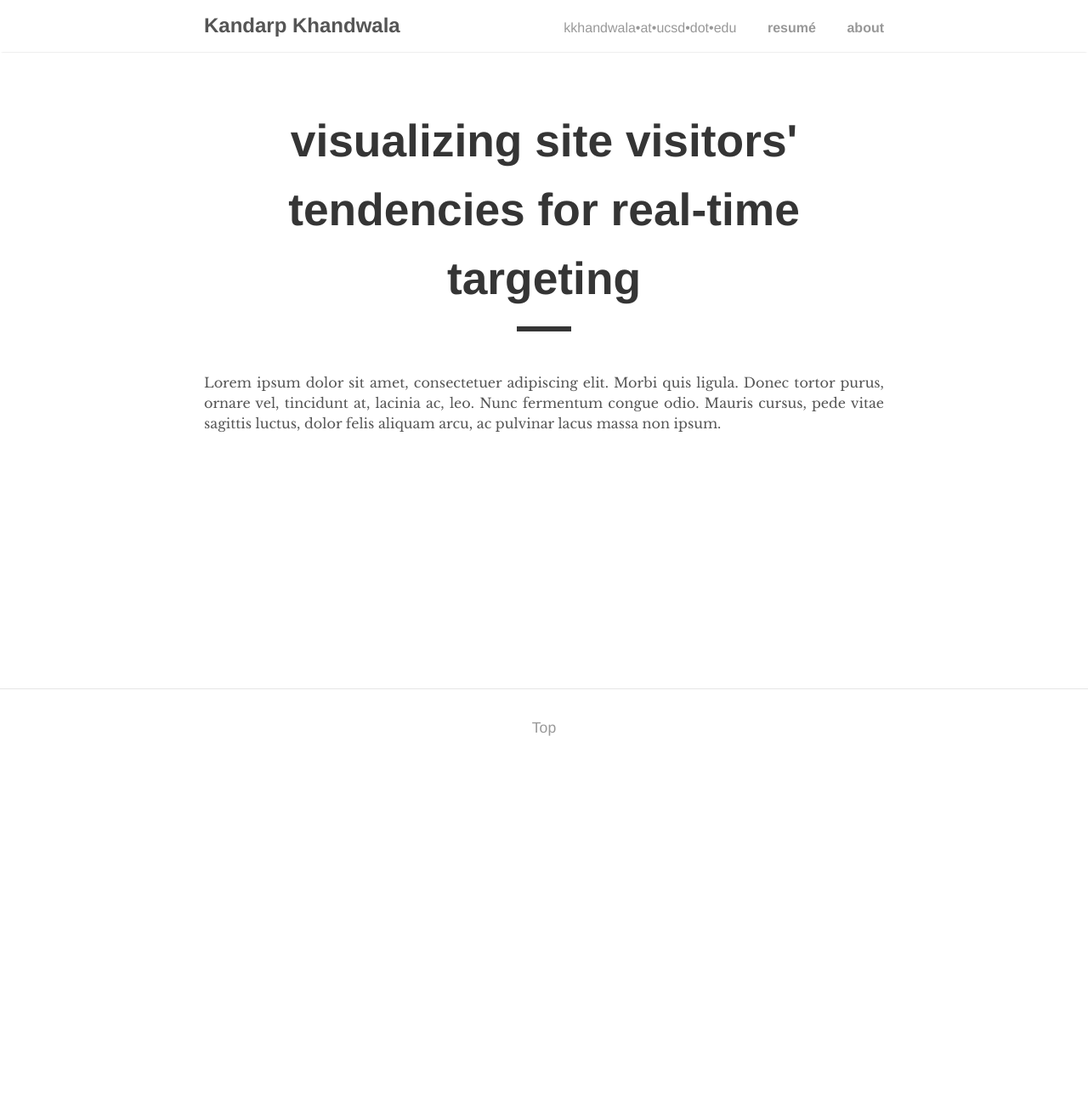
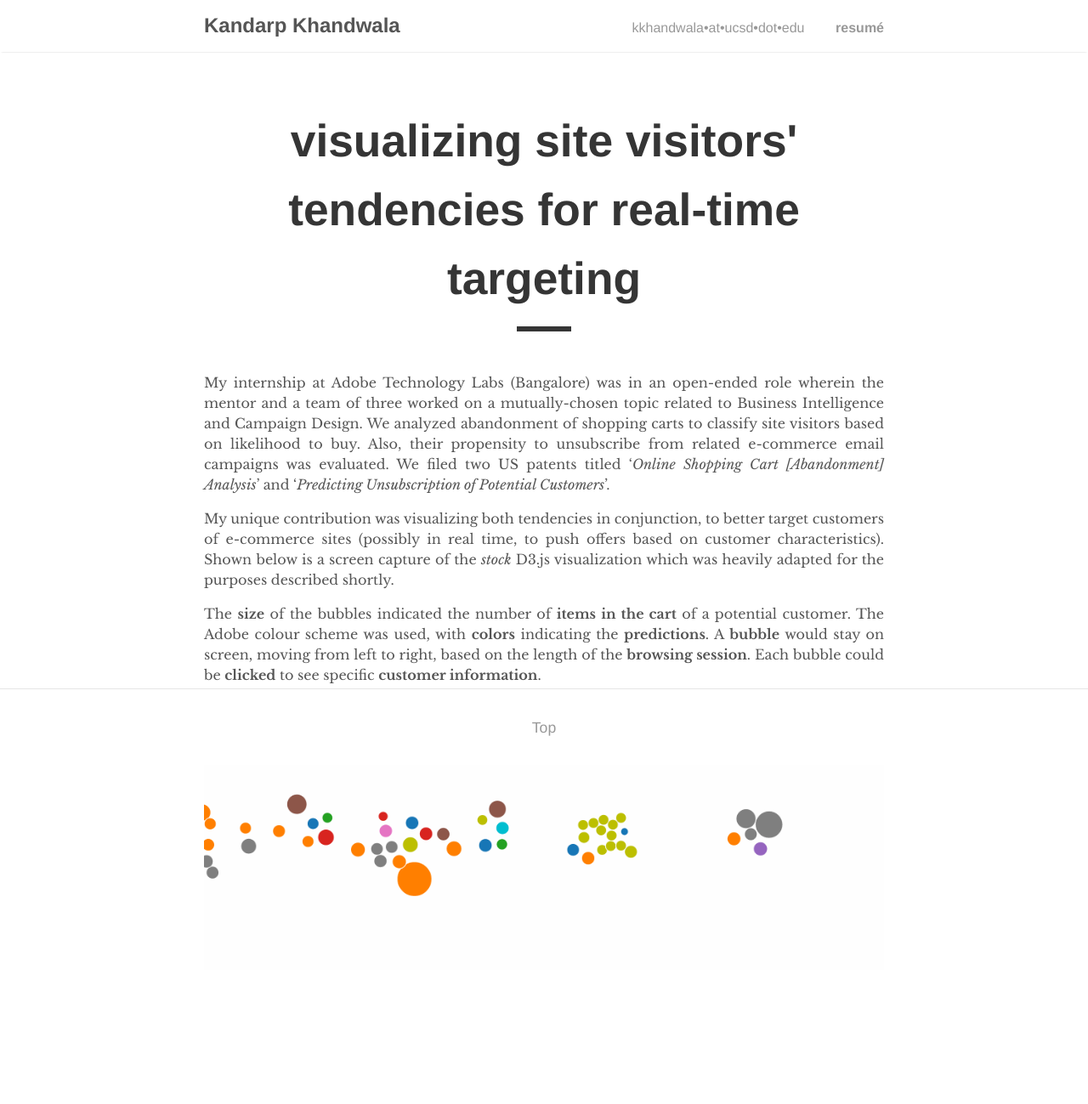
Before and after one commit to kandarpksk/kandarpksk.github.io, a Jekyll site: the page built from _posts/2018-01-29-adobe.md, in a window 1280 px wide. Shown: the whole page at 85% size. Built offline with Jekyll 4.4.1, drawn with Linux system fonts in a browser that asks for light colours; before the commit the page ends 900 px from its top, so only the background shows below that.

Commit message:
substitute

```diff
--- a/_layouts/default.html
+++ b/_layouts/default.html
@@ -12,7 +12,7 @@
         <ul>
           <li><a>kkhandwala•at•ucsd•dot•edu</a></li>
           <li><b><a target="_blank" href="http://kandarp.xyz/files/resume-kandarp.pdf">resumé</a></b></li>
-          <li><b><a href="{{ '/about' | prepend: site.baseurl }}">about</a></b></li>
+          <!-- <li><b><a href="{{ '/about' | prepend: site.baseurl }}">about</a></b></li> -->
           <!-- {% if page.title == "Home" %} {% else %} {% endif %} -->
         </ul>
     </div>
--- a/_posts/2018-01-29-adobe.md
+++ b/_posts/2018-01-29-adobe.md
@@ -4,5 +4,17 @@
 permalink: /adobe
 ---
 
-Lorem ipsum dolor sit amet, consectetuer adipiscing elit. Morbi quis ligula. Donec tortor purus, ornare vel, tincidunt at, lacinia ac, leo. Nunc fermentum congue odio. Mauris cursus, pede vitae sagittis luctus, dolor felis aliquam arcu, ac pulvinar lacus massa non ipsum.
-<!-- talk about rosy steps of creating a visulization -->
+[//]: # talk about rosy steps of creating a visulization
+
+My internship at Adobe Technology Labs (Bangalore) was in an open-ended role wherein the mentor and a team of three worked on a mutually-chosen topic related to Business Intelligence and Campaign Design. We analyzed abandonment of shopping carts to classify site visitors based on likelihood to buy. Also, their propensity to unsubscribe from related e-commerce email campaigns was evaluated. We filed two US patents titled '*Online Shopping Cart [Abandonment] Analysis*' and '*Predicting Unsubscription of Potential Customers*'.
+
+My unique contribution was visualizing both tendencies in conjunction, to better target customers of e-commerce sites (possibly in real time, to push offers based on customer characteristics). Shown below is a screen capture of the *stock* D3.js visualization which was heavily adapted for the purposes described shortly.
+
+The **size** of the bubbles indicated the number of **items in the cart** of a potential customer. The Adobe colour scheme was used, with **colors** indicating the **predictions**.
+A **bubble** would stay on screen, moving from left to right, based on the length of the **browsing session**. Each bubble could be **clicked** to see specific **customer information**.
+
+![screen capture of D3 visualization](/files/d3-short.gif)
+
+{% comment %}
+<br/><iframe src="//giphy.com/embed/l2SpRVqjf1Yx1FI8U" width="80%" frameBorder="0" class="giphy-embed" allowFullScreen></iframe>
+{% endcomment %}
```
Also changed, not shown: _posts/2018-01-29-computational-humor.md (+8 -1 lines), _posts/2018-01-29-nutravisor.md (+3 -2 lines).
